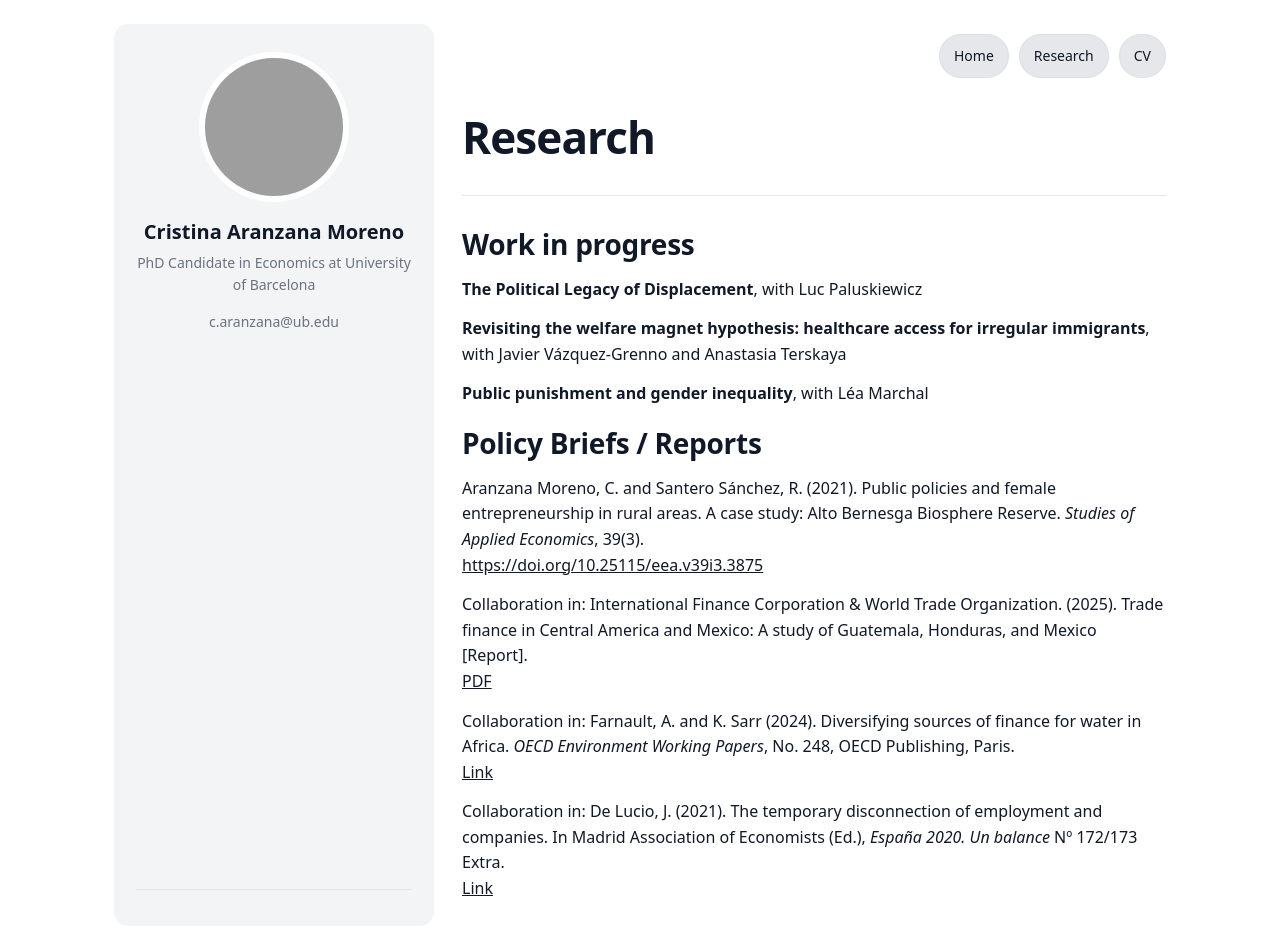
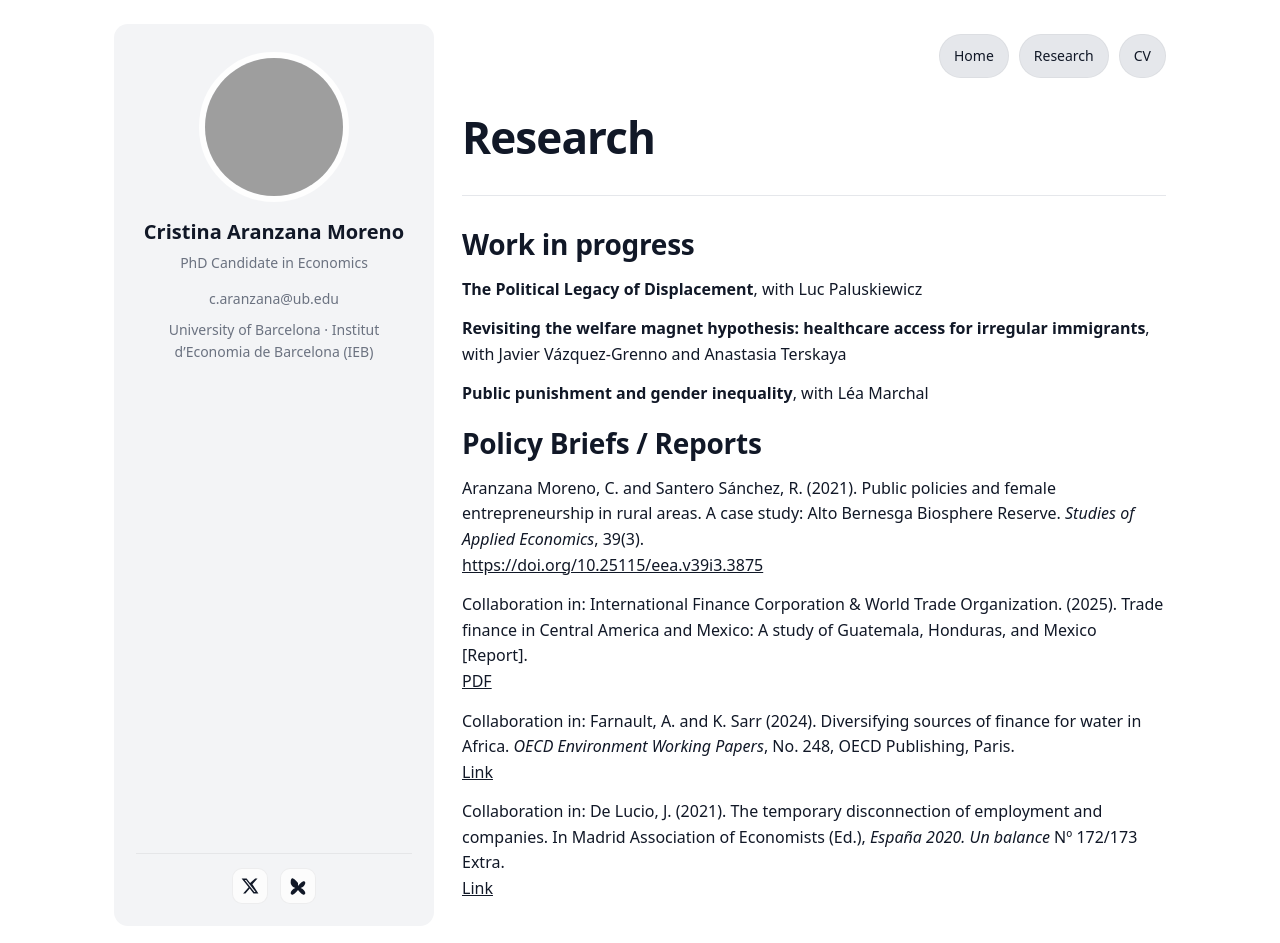
Before and after one commit to cristinaaranzana/cristinaaranzana.github.io, a Jekyll site: the page built from research.md, in a window 1280 px wide and 950 px high. Shown: the top 943 px of the window. Built offline with Jekyll 4.4.1, drawn with Linux system fonts in a browser that asks for light colours; grey boxes are pictures that could not be loaded.

Commit message:
Update _config.yml

```diff
--- a/_config.yml
+++ b/_config.yml
@@ -1,9 +1,12 @@
 title: "Cristina Aranzana Moreno"
-description: "PhD Candidate in Economics at University of Barcelona"
+description: "PhD Candidate in Economics"
 email: "c.aranzana@ub.edu"
 
 baseurl: ""
 url: "https://cristinaaranzana.github.io"
+
+# optional line under email in the sidebar
+affiliation: "University of Barcelona · Institut d’Economia de Barcelona (IEB)"
 
 nav:
   - title: "Home"
@@ -12,3 +15,8 @@ nav:
     url: "/research"
   - title: "CV"
     url: "/cv"
+
+social:
+  x: "https://x.com/c_aranzana"
+  bluesky: "https://bsky.app/profile/aranzana.bsky.social"
+  Linkedin: "https://www.linkedin.com/in/cristinaaranzana"
```
